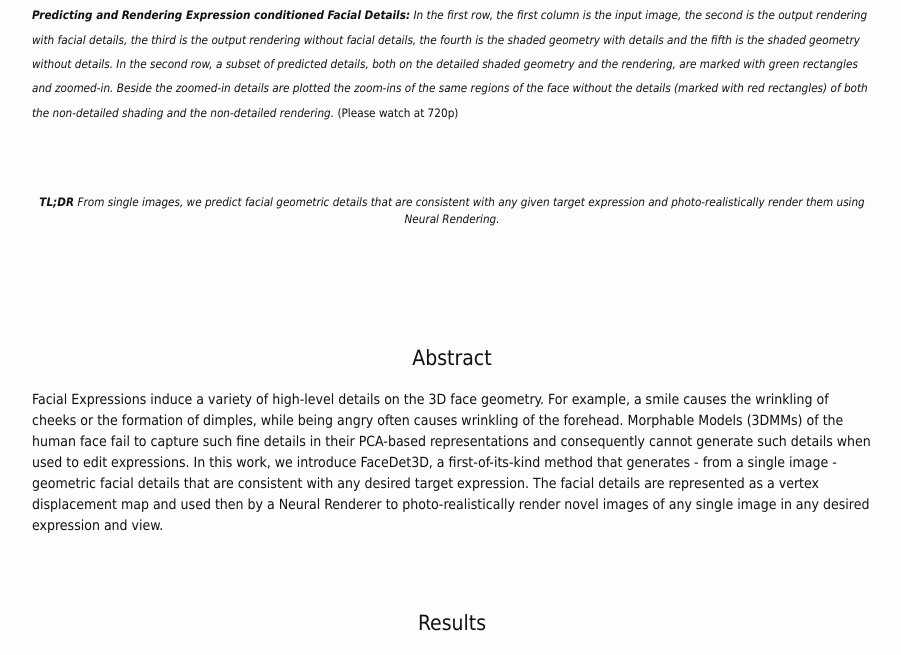
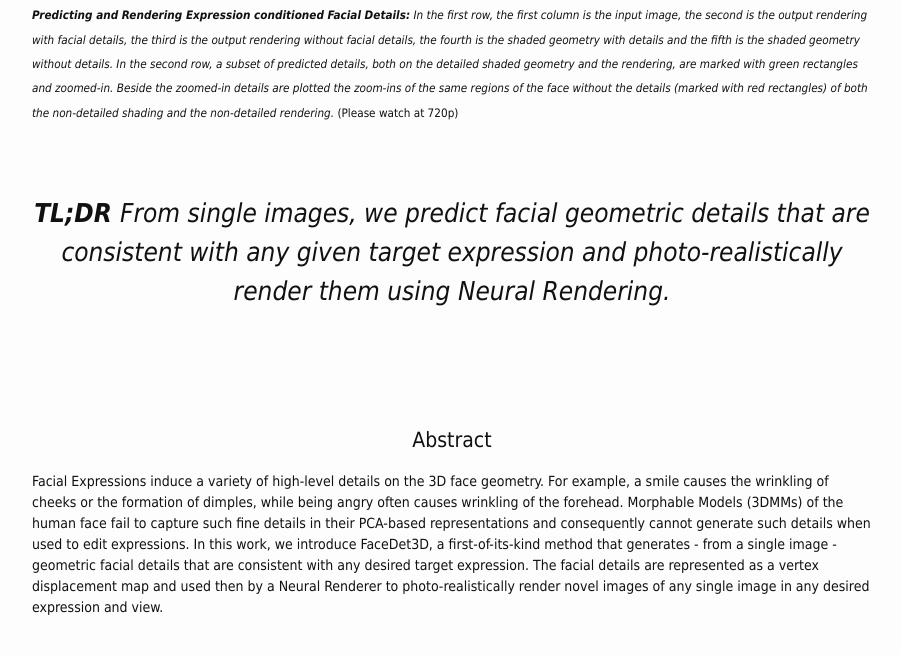
Before and after one commit to shahrukhathar/shahrukhathar.github.io, a Jekyll site: the page built from _posts/2020-12-14-FaceDet3D.markdown, in a window 1280 px wide. Shown: the part 781-1436 px from the top of the page, without its empty margins (188-1089 px from the left). Built offline with Jekyll 4.4.1, drawn with Linux system fonts in a browser that asks for light colours; nearby versions of some CDN libraries; library files that are not in the unit come from our copies; grey boxes are pictures that could not be loaded.

Commit message:
Added TL;DR

```diff
--- a/_posts/2020-12-14-FaceDet3D.markdown
+++ b/_posts/2020-12-14-FaceDet3D.markdown
@@ -41,7 +41,7 @@
 <br>
 <div align="center">
   <br>
-  <h5><i><b>TL;DR </b> From single images, we predict facial geometric details that are consistent with any given target expression and photo-realistically render them using Neural Rendering.</i></h5>
+  <h3><i><b>TL;DR </b> From single images, we predict facial geometric details that are consistent with any given target expression and photo-realistically render them using Neural Rendering.</i></h3>
   <br>
   <br>
 </div>
```
